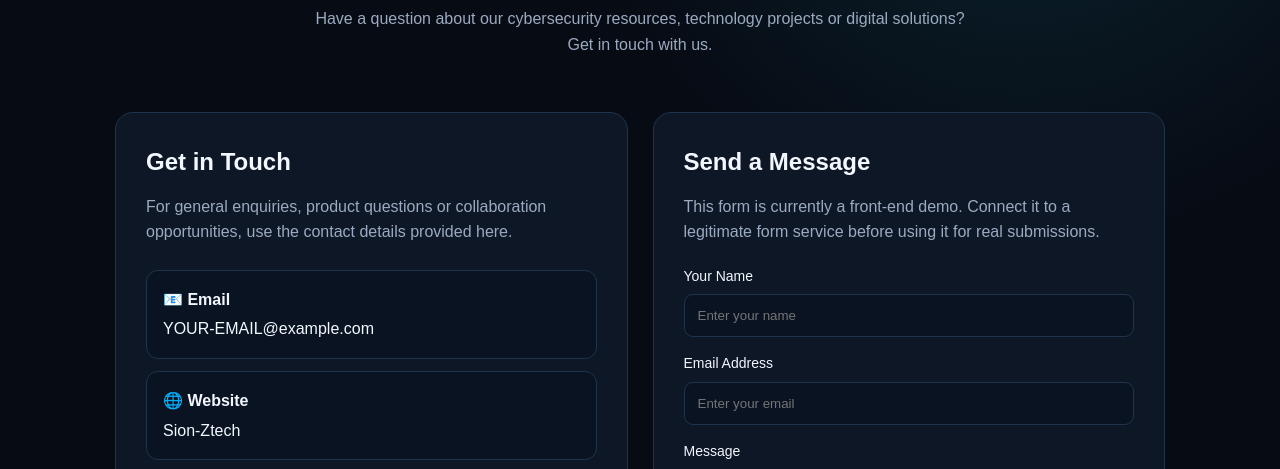
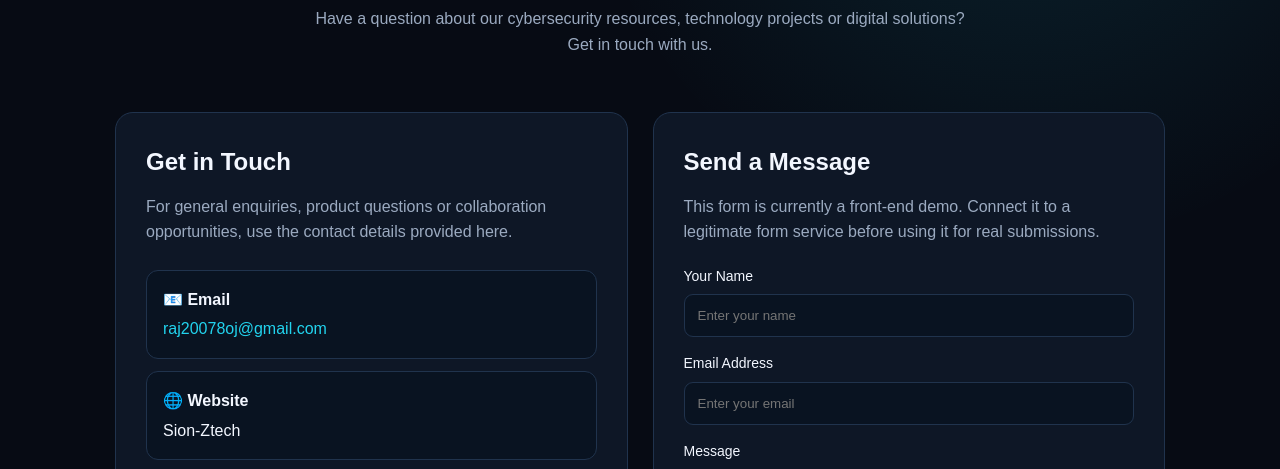
Before and after one commit to raj20078oj-design/sion-ztech, a plain HTML site: page contact.html in a window 1280 px wide. Shown: the part 253-722 px from the top of the page. Drawn offline with Linux system fonts and the light colour scheme.

Commit message:
Update email display to use a mailto link

```diff
--- a/contact.html
+++ b/contact.html
@@ -140,6 +140,14 @@
             margin-bottom:4px;
         }
 
+        .email-link {
+            color:var(--cyan);
+        }
+
+        .email-link:hover {
+            text-decoration:underline;
+        }
+
         form {
             margin-top:20px;
         }
@@ -279,9 +287,12 @@
                         📧 Email
                     </strong>
 
-                    <span>
-                        YOUR-EMAIL@example.com
-                    </span>
+                    <a
+                        href="mailto:raj20078oj@gmail.com"
+                        class="email-link"
+                    >
+                        raj20078oj@gmail.com
+                    </a>
 
                 </div>
 
```
